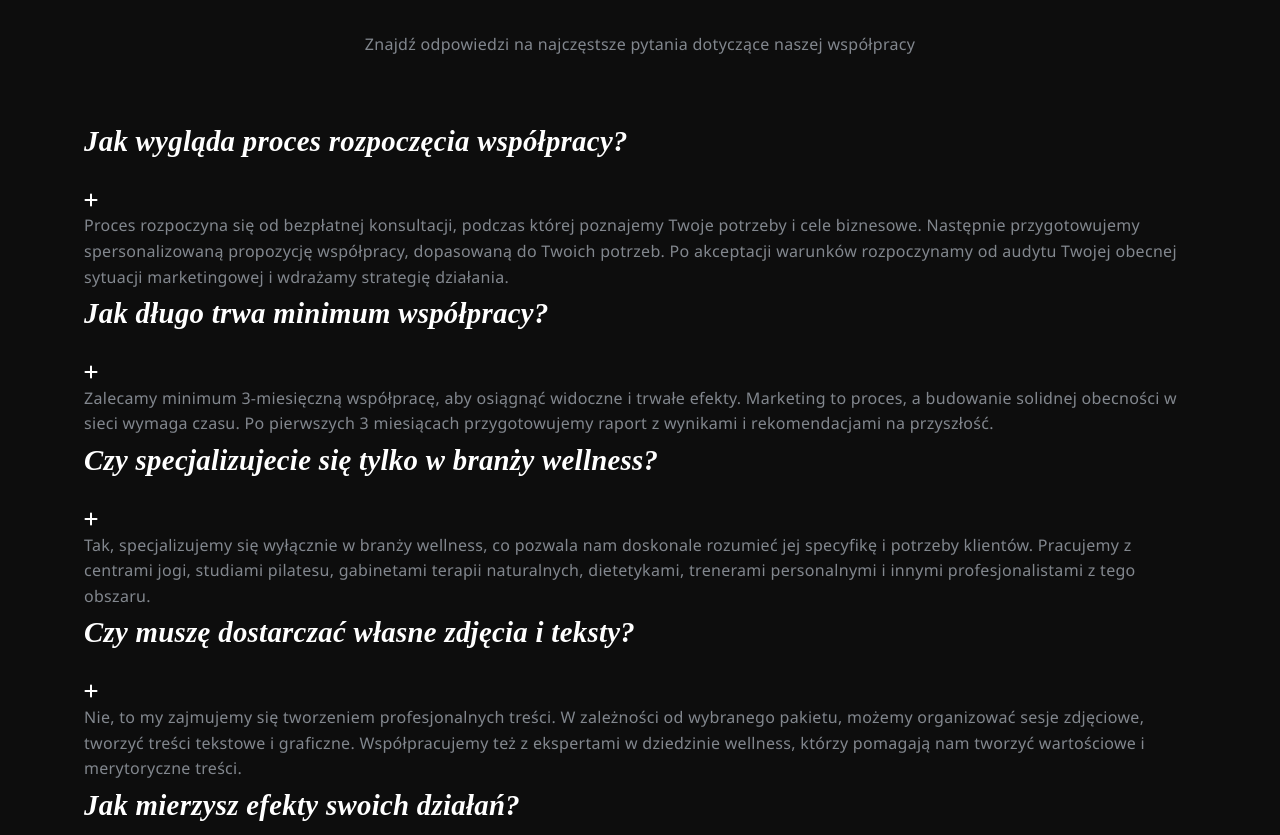
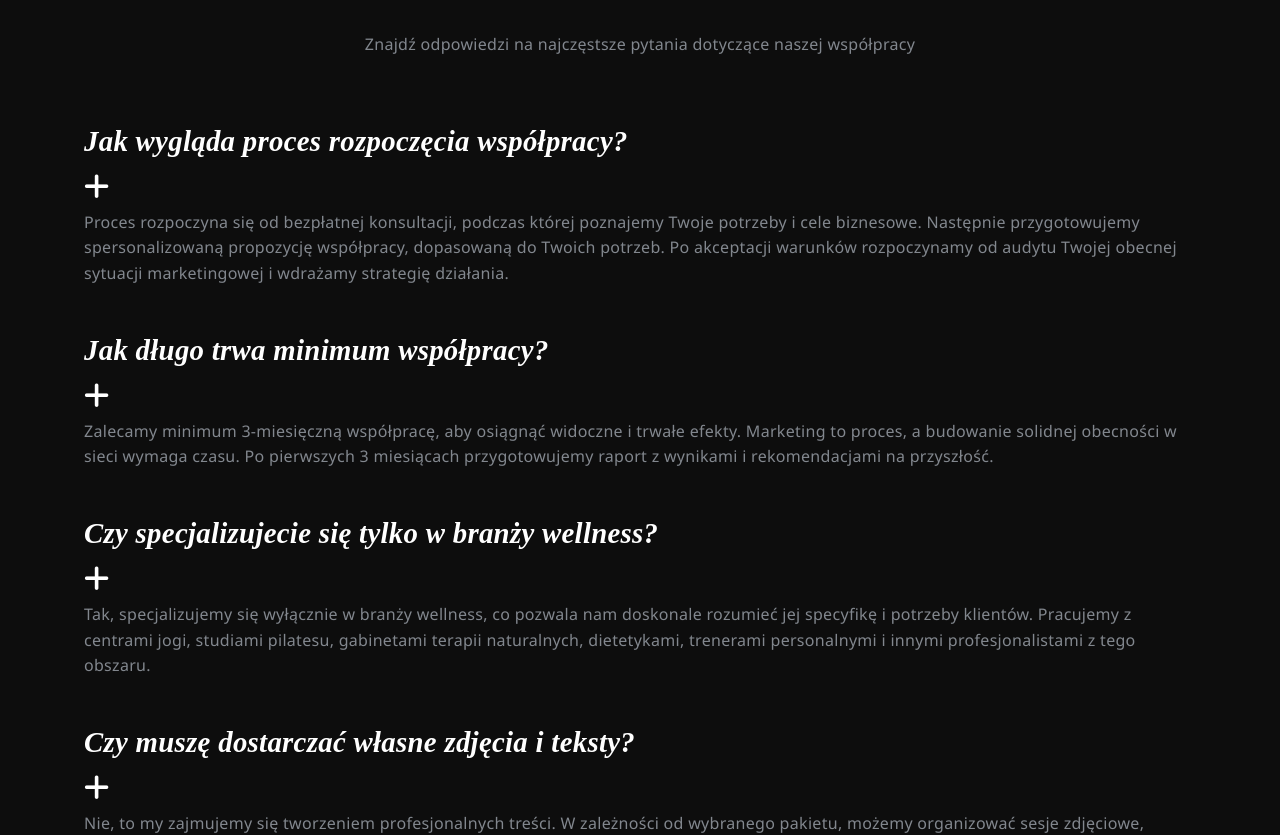
Before and after one commit to przwojwwp/Harmonya, a React (Vite) app: page / in a window 1280 px wide. Shown: the part 3851-4686 px from the top of the page. Built offline with nearby package versions, Linux system fonts and the light colour scheme; a web font is replaced by a local one.

Commit message:
style: adjust margins

```diff
--- a/src/components/Faq/Faq.module.scss
+++ b/src/components/Faq/Faq.module.scss
@@ -0,0 +1,7 @@
+.question {
+  margin: 0;
+}
+
+.answer {
+  margin-bottom: clamp(20px, 5vh, 40px);
+}
--- a/src/components/Faq/Faq.tsx
+++ b/src/components/Faq/Faq.tsx
@@ -1,4 +1,5 @@
 import { faq } from "./faqData";
+import styles from "./Faq.module.scss";
 
 export const Faq = () => {
   return (
@@ -19,11 +20,14 @@ export const Faq = () => {
               data-aos="fade-up"
             >
               <div className="faq-question">
-                <h3>{question.question}</h3>
-                <i className="fas fa-plus"></i>
+                <h3 className={styles.question}>
+                  {question.question}
+                  <br />
+                  <i className="fas fa-plus"></i>
+                </h3>
               </div>
               <div className="faq-answer">
-                <p>{question.answer}</p>
+                <p className={styles.answer}>{question.answer}</p>
               </div>
             </div>
           ))}
```
